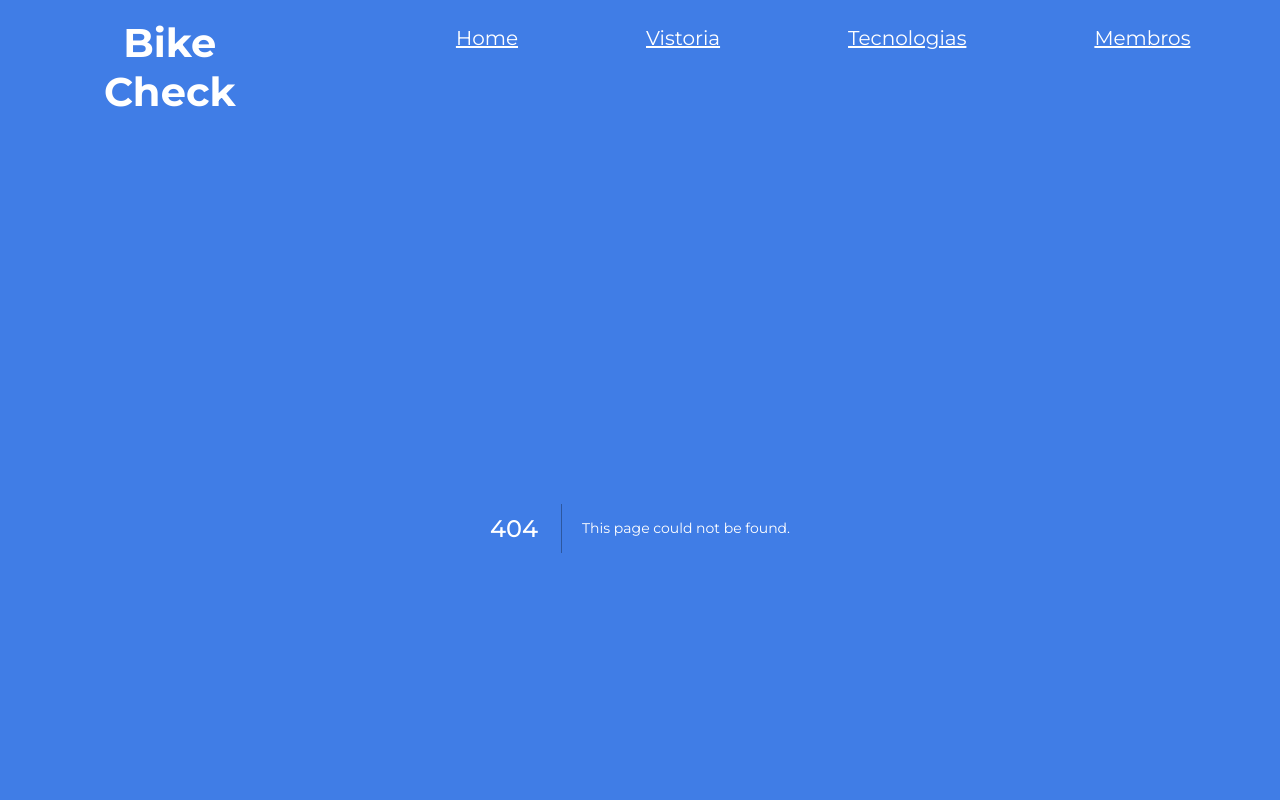
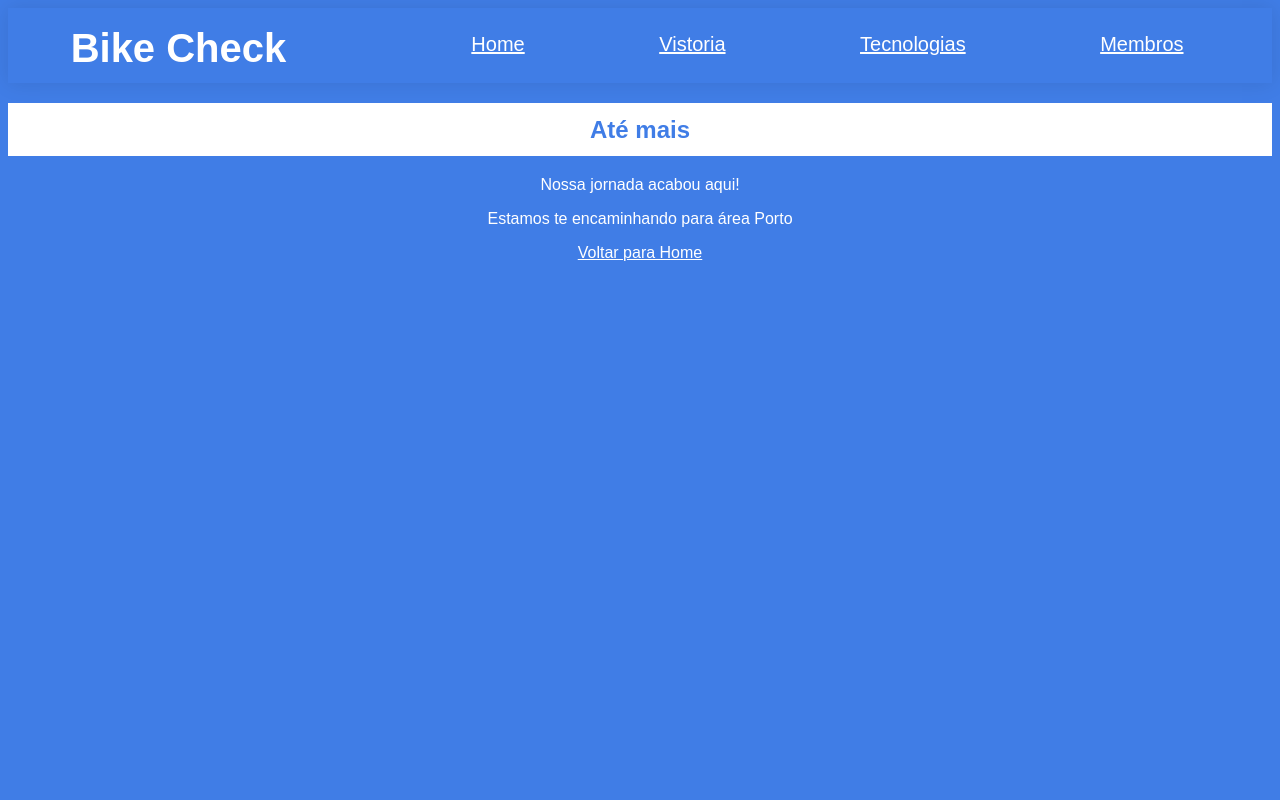
Before and after one commit to TomazPecoraro/Sprint4-RWD, a Next.js app: page /Vistoria/Fim/fimvistoria in a window 1280 px wide. Before the commit this address had no page. Shown: the top 800 px of the page. Built offline with nearby package versions, Linux system fonts and the light colour scheme.

Commit message:
building and styling the final page

```diff
--- /dev/null
+++ b/src/pages/Vistoria/Fim/fim.module.css
@@ -0,0 +1,5 @@
+.fundobranco {
+    color: #407DE6;
+    background-color: white;
+    padding: 1%;
+}
--- /dev/null
+++ b/src/pages/Vistoria/Fim/fimvistoria.jsx
@@ -0,0 +1,28 @@
+import '../../../app/globals.css'
+import Header from '../../../components/Cabecalho/cabecalho';
+import Link from 'next/link';
+import styles from './fim.module.css'
+
+export default function fim() {
+    return (
+        <div>
+            <header>
+                <Header/>
+            </header>
+            <main>
+                <section>
+                <h1 className={styles.fundobranco}>Até mais</h1>
+                </section>
+                <section>
+                    <p>Nossa jornada acabou aqui!</p>
+                </section>
+                <section>
+                    <p>Estamos te encaminhando para área Porto</p>
+                </section>
+                <section>
+                    <Link href="../../../">Voltar para Home</Link>
+                </section>
+            </main>
+        </div>
+    )
+}
```
